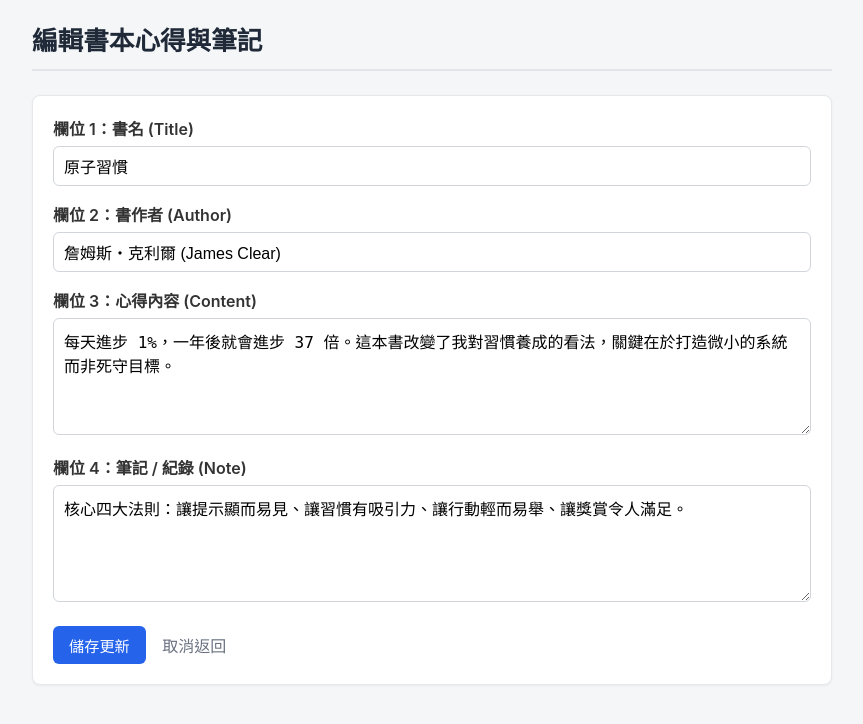
After one commit to clinzz/esk, a Flask app: page /edit/1 in a window 1280 px wide. The commit adds this page. Shown: the top 724 px of the page, without its empty margins (208-1071 px from the left). Run offline with Flask 3, Linux system fonts and the light colour scheme.

Commit message:
Add edit feature for books

```diff
--- a/app.py
+++ b/app.py
@@ -2,16 +2,17 @@ from flask import Flask, render_template, request, redirect, url_for
 
 app = Flask(__name__)
 
-# 模擬資料庫：暫存書本閱讀心得記錄
-# 欄位：title (書名), author (書作者), content (心得內容), note (筆記/紀錄)
+# 模擬資料庫：加上 id 欄位作為識別
 books = [
     {
+        "id": 1,
         "title": "原子習慣",
         "author": "詹姆斯‧克利爾 (James Clear)",
         "content": "每天進步 1%，一年後就會進步 37 倍。這本書改變了我對習慣養成的看法，關鍵在於打造微小的系統而非死守目標。",
         "note": "核心四大法則：讓提示顯而易見、讓習慣有吸引力、讓行動輕而易舉、讓獎賞令人滿足。"
     },
     {
+        "id": 2,
         "title": "被討厭的勇氣",
         "author": "岸見一郎、古賀史健",
         "content": "阿德勒心理學以對話形式展開，探討人際關係的本質，讀完之後大幅降低了對他人評價的焦慮感。",
@@ -35,7 +36,10 @@ def create():
 
         # 確認四個欄位皆有填寫後加入清單
         if title and author and content and note:
+            # 取現有最大的 id + 1，若清單是空的則從 1 開始
+            new_id = max([b["id"] for b in books], default=0) + 1
             books.append({
+                "id": new_id,
                 "title": title,
                 "author": author,
                 "content": content,
@@ -45,5 +49,28 @@ def create():
 
     return render_template("create.html")
 
+# 編輯心得：取得對應書本資料並覆蓋更新
+@app.route("/edit/<int:book_id>", methods=["GET", "POST"])
+def edit(book_id):
+    # 根據 book_id 找出該本書
+    book = next((b for b in books if b["id"] == book_id), None)
+    if not book:
+        return redirect(url_for("index"))
+
+    if request.method == "POST":
+        title = request.form.get("title", "").strip()
+        author = request.form.get("author", "").strip()
+        content = request.form.get("content", "").strip()
+        note = request.form.get("note", "").strip()
+
+        if title and author and content and note:
+            book["title"] = title
+            book["author"] = author
+            book["content"] = content
+            book["note"] = note
+            return redirect(url_for("index"))
+
+    return render_template("edit.html", book=book)
+
 if __name__ == "__main__":
     app.run(debug=True)
--- /dev/null
+++ b/templates/edit.html
@@ -0,0 +1,35 @@
+{% extends "base.html" %}
+
+{% block title %}編輯心得 - 書本閱讀心得記錄{% endblock %}
+{% block header_title %}編輯書本心得與筆記{% endblock %}
+
+{% block content %}
+    <div class="card">
+        <form method="POST">
+            <div class="form-group">
+                <label for="title">欄位 1：書名 (Title)</label>
+                <input type="text" id="title" name="title" value="{{ book.title }}" required>
+            </div>
+
+            <div class="form-group">
+                <label for="author">欄位 2：書作者 (Author)</label>
+                <input type="text" id="author" name="author" value="{{ book.author }}" required>
+            </div>
+
+            <div class="form-group">
+                <label for="content">欄位 3：心得內容 (Content)</label>
+                <textarea id="content" name="content" rows="5" style="resize: vertical;" required>{{ book.content }}</textarea>
+            </div>
+
+            <div class="form-group">
+                <label for="note">欄位 4：筆記 / 紀錄 (Note)</label>
+                <textarea id="note" name="note" rows="5" style="resize: vertical;" required>{{ book.note }}</textarea>
+            </div>
+
+            <div style="margin-top: 20px;">
+                <button type="submit" class="btn">儲存更新</button>
+                <a href="{{ url_for('index') }}" class="cancel-link">取消返回</a>
+            </div>
+        </form>
+    </div>
+{% endblock %}
```
Also changed, not shown: templates/index.html (+7 -3 lines).
